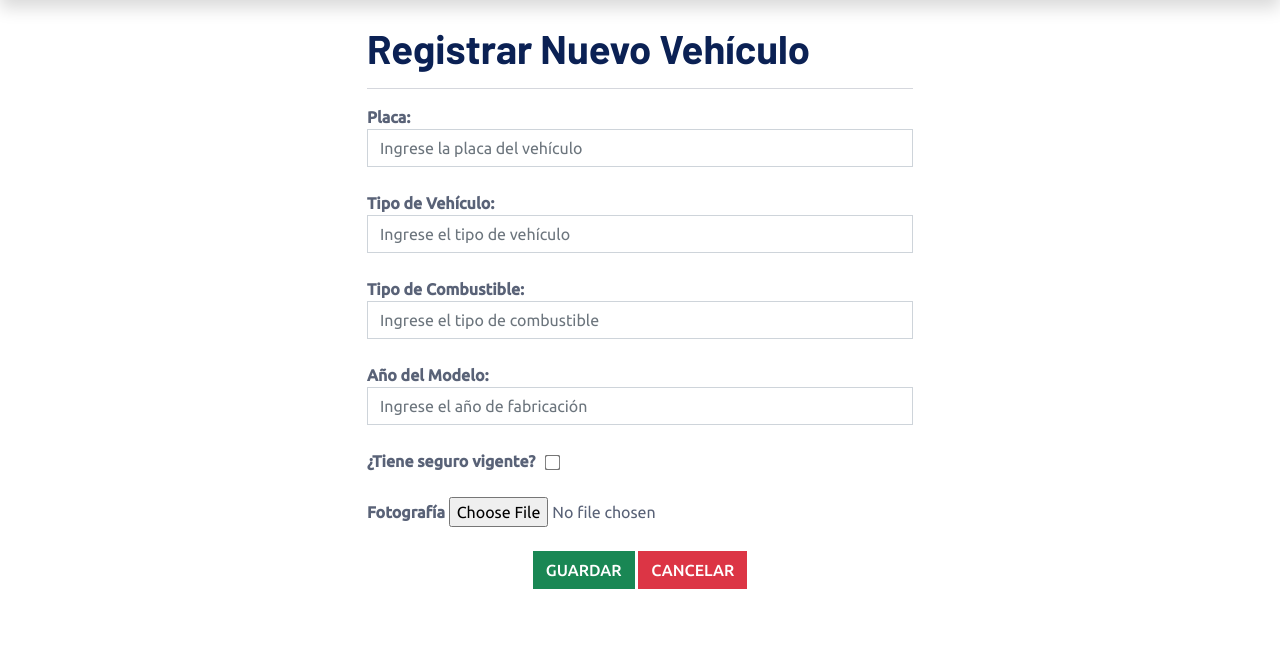
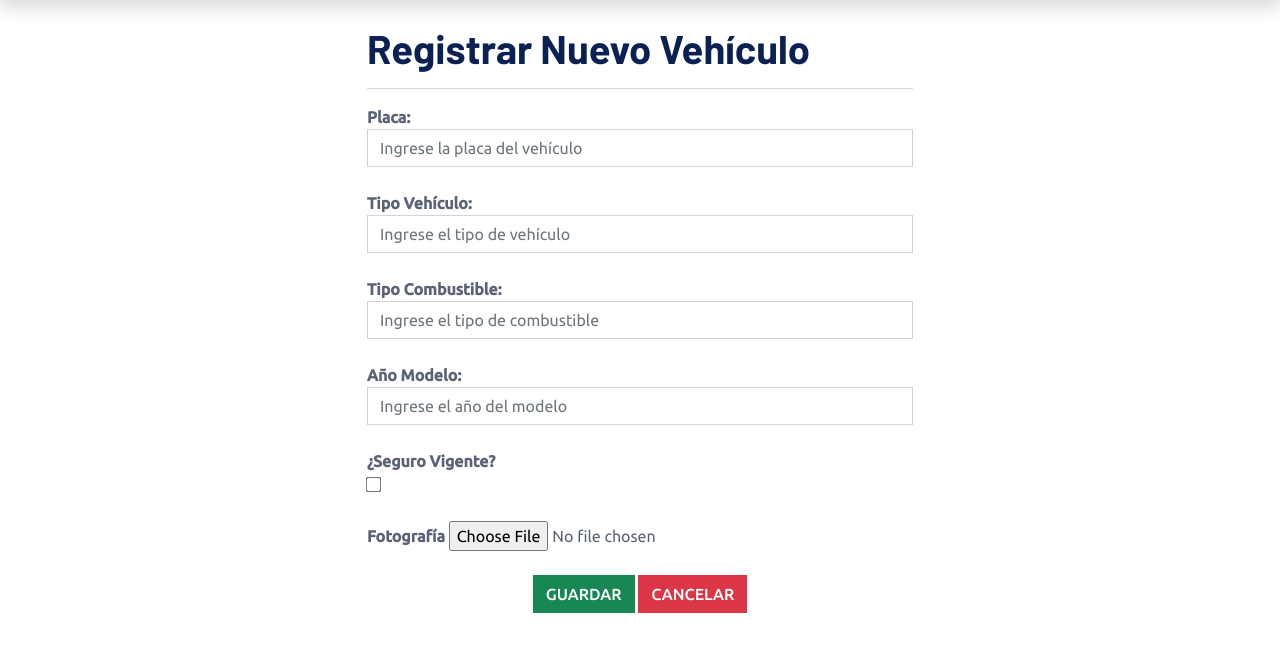
Before and after one commit to pablo2001-bod/control-flota, a Django app: page /NuevoVehiculo/ in a window 1280 px wide. Shown: the part 128-780 px from the top of the page. Run offline with Django 5.2, Linux system fonts and the light colour scheme; some libraries are stand-ins or nearby versions.

Commit message:
NuevoVehiculo.html

```diff
--- a/flota/templates/NuevoVehiculo.html
+++ b/flota/templates/NuevoVehiculo.html
@@ -7,29 +7,29 @@
                 <br>
                 <h1><b>Registrar Nuevo Vehículo</b></h1>
                 <hr>
-                <form enctype="multipart/form-data" id="form_nuevo_vehiculo" action="/guardarVehiculo/" method="post">
+                <form enctype="multipart/form-data" id="form_nuevo_estadio" action="/guardarVehiculo/" method="post">
                     {% csrf_token %}
                     <b>Placa:</b> <br>
                     <input required minlength="7" maxlength="10" placeholder="Ingrese la placa del vehículo" class="form-control" type="text" name="placa">
                     <br>
-                    <b>Tipo de Vehículo:</b> <br>
+                    <b>Tipo Vehículo:</b> <br>
                     <input required placeholder="Ingrese el tipo de vehículo" class="form-control" type="text" name="tipo_vehiculo">
                     <br>
-                    <b>Tipo de Combustible:</b> <br>
+                    <b>Tipo Combustible:</b> <br>
                     <input required placeholder="Ingrese el tipo de combustible" class="form-control" type="text" name="tipo_combustible">
                     <br>
-                    <b>Año del Modelo:</b> <br>
-                    <input required placeholder="Ingrese el año de fabricación" class="form-control" type="number" name="anio_modelo">
+                    <b>Año Modelo:</b> <br>
+                    <input required placeholder="Ingrese el año del modelo" class="form-control" type="number" name="anio_modelo">
                     <br>
-                    <b>¿Tiene seguro vigente?</b> &nbsp;
-                    <input type="checkbox" name="seguro_vigente" value="True" style="transform: scale(1.2); vertical-align: middle;">
+                    <b>¿Seguro Vigente?</b> <br>
+                    <input type="checkbox" name="seguro_vigente" value="True" style="transform: scale(1.2); margin-top: 5px;">
                     <br><br>
                     <b>Fotografía</b>
                     <input type="file" name="foto" id="foto">
                     <br> <br>
                     <div style="text-align: center; ">
                     <button class="btn btn-success" type="submit"> <i class="icon-save"></i> Guardar</button>
-                    <a href="/listadodevehiculos" class="btn btn-danger"> <i class="icon-close"></i> Cancelar</a>
+                    <a href="/listadodevehiculos/" class="btn btn-danger"> <i class="icon-close"></i> Cancelar</a>
                     </div>
                 </form>
 
@@ -38,7 +38,7 @@
         </div>
     </div>
     <script>
-        $("#form_nuevo_vehiculo").validate({
+        $("#form_nuevo_estadio").validate({
             reules:{
                 placa:{
                     required:true,
@@ -57,7 +57,7 @@
                 },
                 anio_modelo:{
                     required:"Por favor ingrese el año",
-                    number: "Por favor introduzca un números validos"
+                    number: "Por favor introduzca un número válido"
                 },
                 tipo_vehiculo:{
                     required:"Por favor ingrese el tipo de vehículo"
```
